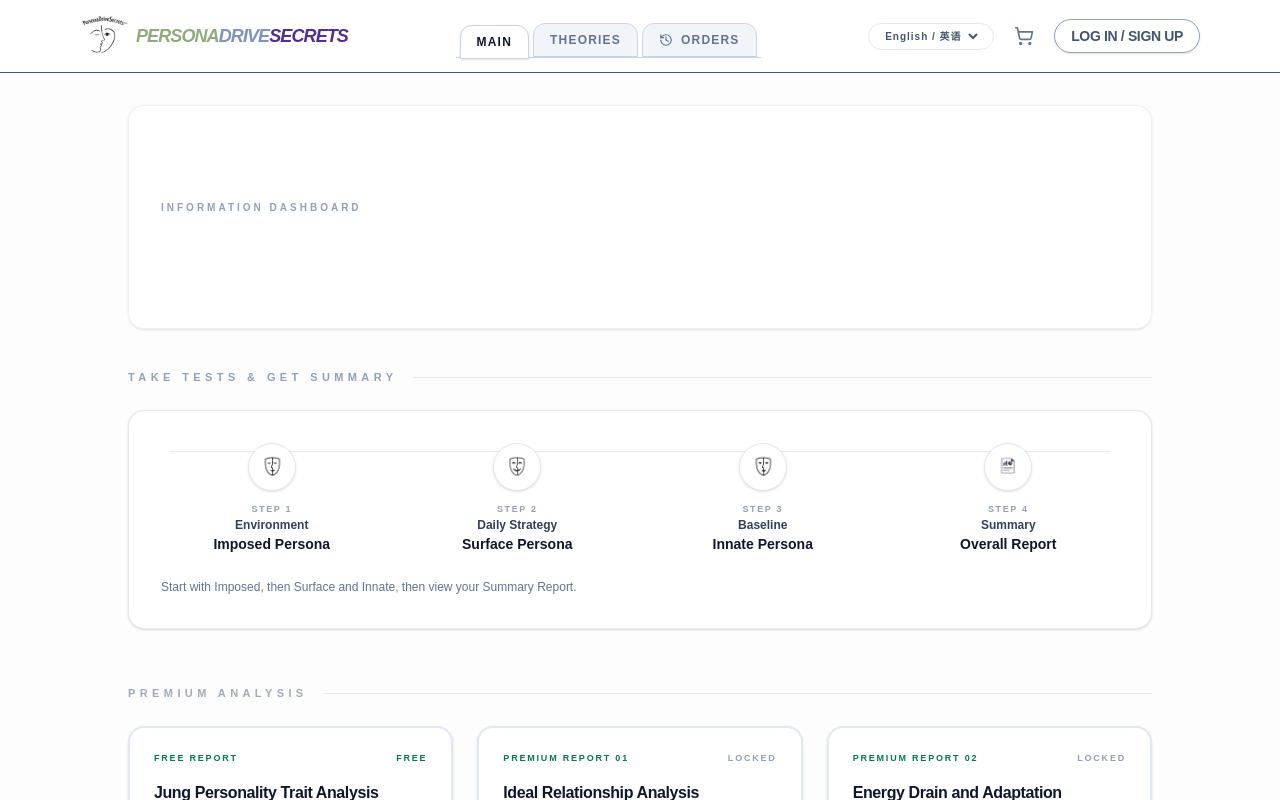
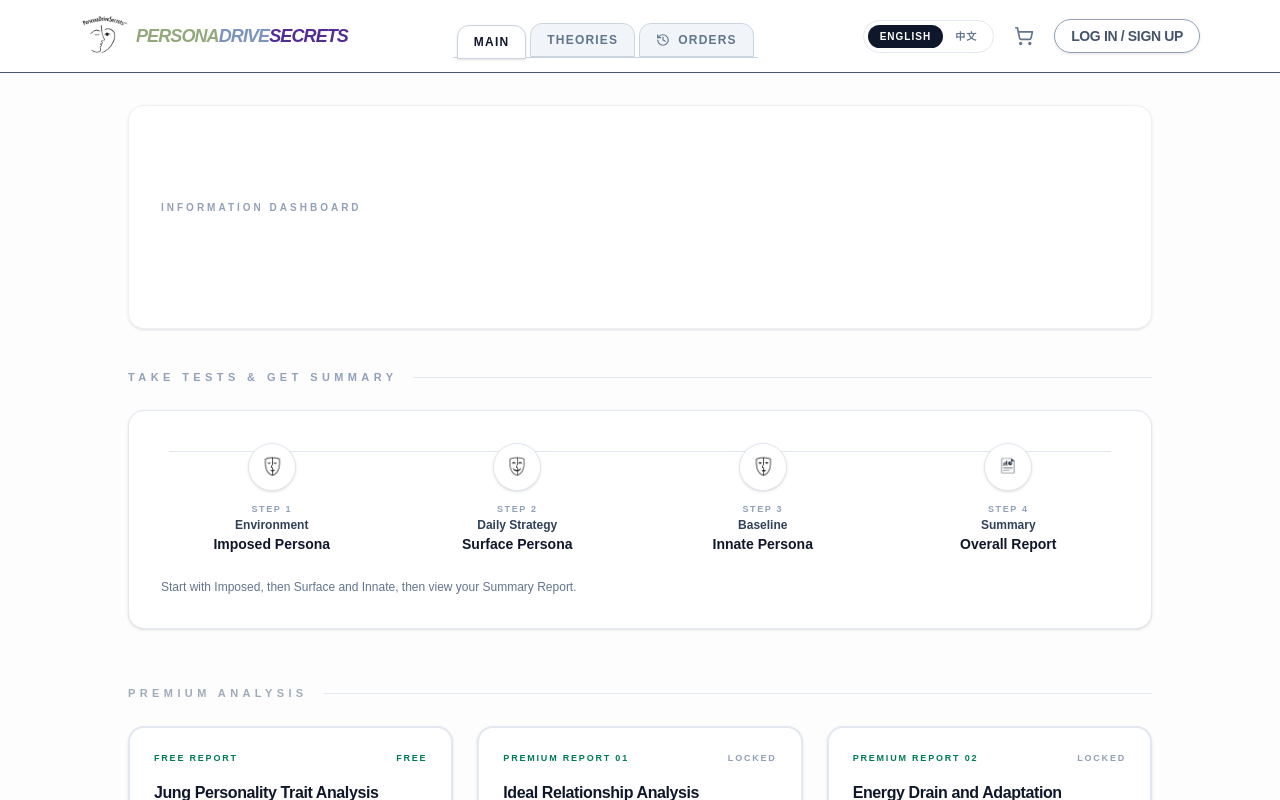
Before and after one commit to MichelleZhangJQ/persona-drive-secrets, a Next.js app: page / in a window 1280 px wide. Shown: the top 800 px of the page. Built offline with nearby package versions, Linux system fonts and the light colour scheme; no server answers.

Commit message:
Adjust home panel and language toggle

```diff
--- a/app/[locale]/page.tsx
+++ b/app/[locale]/page.tsx
@@ -439,8 +439,8 @@ export default function HomePage() {
       <main className="mx-auto max-w-6xl px-4 py-8 flex-grow">
         {/* DYNAMIC TOP PANEL */}
         <section
-          className="mb-10 rounded-2xl bg-white/70 backdrop-blur-md p-8 shadow-sm border border-slate-200/60 transition-all duration-500 flex flex-col justify-center overflow-hidden"
-          style={{ height: `${panelHeightPx}px` }}
+          className="mb-10 rounded-2xl bg-white/70 backdrop-blur-md p-8 shadow-sm border border-slate-200/60 transition-all duration-500 flex flex-col justify-center"
+          style={{ minHeight: `${panelHeightPx}px` }}
         >
           <div className="flex h-full flex-col justify-center">
             <span className="text-[10px] font-black uppercase tracking-[0.3em] text-slate-400 mb-2">
@@ -470,17 +470,6 @@ export default function HomePage() {
             >
               {t(active.descriptionKey)}
             </p>
-            <div className="mt-4 flex flex-wrap items-center gap-3">
-              <Link
-                href={withLocale("/tester")}
-                className="rounded-full bg-emerald-600 text-white px-4 py-2 text-[11px] font-black uppercase tracking-widest shadow-sm hover:bg-emerald-700 transition-colors"
-              >
-                {t("dashboard.tester.cta")}
-              </Link>
-              <span className="text-[11px] font-medium text-slate-500">
-                {t("dashboard.tester.note")}
-              </span>
-            </div>
           </div>
         </section>
 
--- a/app/page.tsx
+++ b/app/page.tsx
@@ -135,7 +135,7 @@ export default function HomePage() {
         {/* DYNAMIC TOP PANEL */}
         <section
           className={`mb-10 rounded-2xl bg-white/70 backdrop-blur-md p-8 shadow-sm border border-slate-200/60 transition-all duration-500 flex flex-col justify-center`}
-          style={{ height: `${panelHeightPx}px` }}
+          style={{ minHeight: `${panelHeightPx}px` }}
         >
           <div className="flex h-full flex-col justify-center">
             <span className="text-[10px] font-black uppercase tracking-[0.3em] text-slate-400 mb-2">
--- a/components/AuthHeader.tsx
+++ b/components/AuthHeader.tsx
@@ -117,6 +117,16 @@ export function AuthHeader() {
     "bg-white text-slate-900 font-black -mb-px z-10 shadow-sm translate-y-[1px]";
   const tabInactive =
     "bg-slate-100 text-slate-500 hover:bg-slate-200 font-bold";
+  const langBase =
+    "px-3 py-1 text-[10px] font-black uppercase tracking-widest transition-colors";
+  const langActive = "bg-slate-900 text-white";
+  const langInactive = "text-slate-500 hover:bg-slate-100";
+
+  const switchLocale = (nextLocale: "en" | "zh") => {
+    document.cookie = `NEXT_LOCALE=${nextLocale}; path=/; max-age=31536000`;
+    const nextPath = withLocale(stripLocale(pathname || "/"), nextLocale);
+    router.push(nextPath);
+  };
 
   // ✅ Active route detection for nav pills
   const activeTab = useMemo<"main" | "theories" | "orders">(() => {
@@ -272,25 +282,21 @@ export function AuthHeader() {
 
         {/* Right: Auth area */}
         <div className="flex flex-wrap items-center gap-3">
-          <div className="flex items-center rounded-full border border-slate-200 bg-white px-3 py-1.5 text-[10px] font-black uppercase tracking-widest text-slate-600">
-            <select
-              aria-label={t(headerI18n.lang.selectorLabel)}
-              value={locale}
-              onChange={(event) => {
-                const nextLocale = event.target.value;
-                document.cookie = `NEXT_LOCALE=${nextLocale}; path=/; max-age=31536000`;
-                const nextPath = withLocale(stripLocale(pathname || "/"), nextLocale);
-                router.push(nextPath);
-              }}
-              className="bg-transparent focus:outline-none cursor-pointer"
+          <div className="flex items-center rounded-full border border-slate-200 bg-white p-1">
+            <button
+              type="button"
+              onClick={() => switchLocale("en")}
+              className={`${langBase} ${locale === "en" ? langActive : langInactive} rounded-full`}
             >
-              <option value="en">
-                {headerI18n.lang.english.en} / {headerI18n.lang.english.zh}
-              </option>
-              <option value="zh">
-                {headerI18n.lang.chinese.en} / {headerI18n.lang.chinese.zh}
-              </option>
-            </select>
+              English
+            </button>
+            <button
+              type="button"
+              onClick={() => switchLocale("zh")}
+              className={`${langBase} ${locale === "zh" ? langActive : langInactive} rounded-full`}
+            >
+              中文
+            </button>
           </div>
           <AuthButton />
         </div>
--- a/locales/en/home.json
+++ b/locales/en/home.json
@@ -54,7 +54,8 @@
     "cta": {
       "free": "Free Access",
       "open": "Open Report",
-      "unlock": "Unlock Access — $3.99"
+      "unlock": "Unlock Access — $3.99",
+      "saveAccount": "Save account to view this report"
     },
     "cards": {
       "jung": {
```
